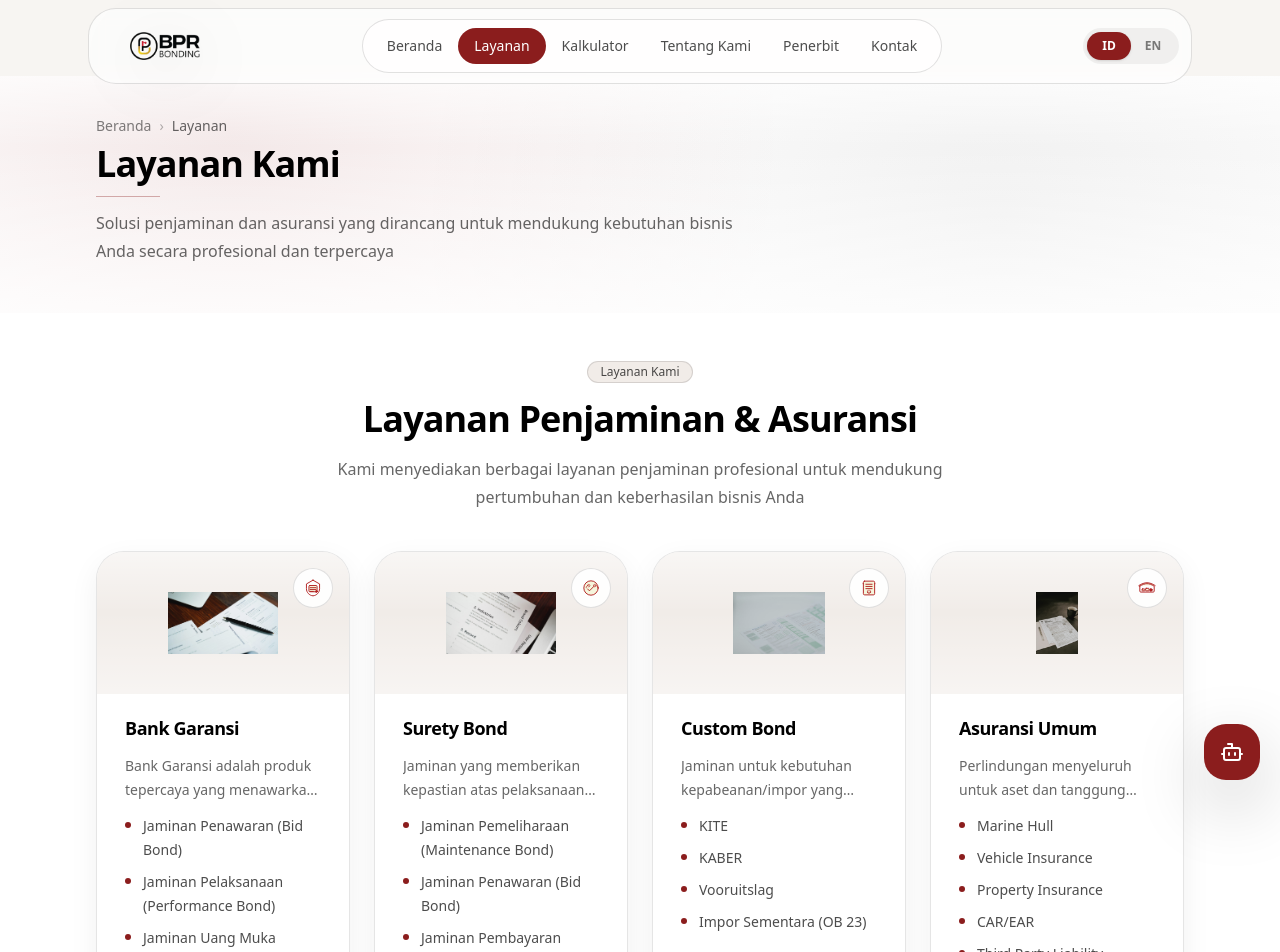
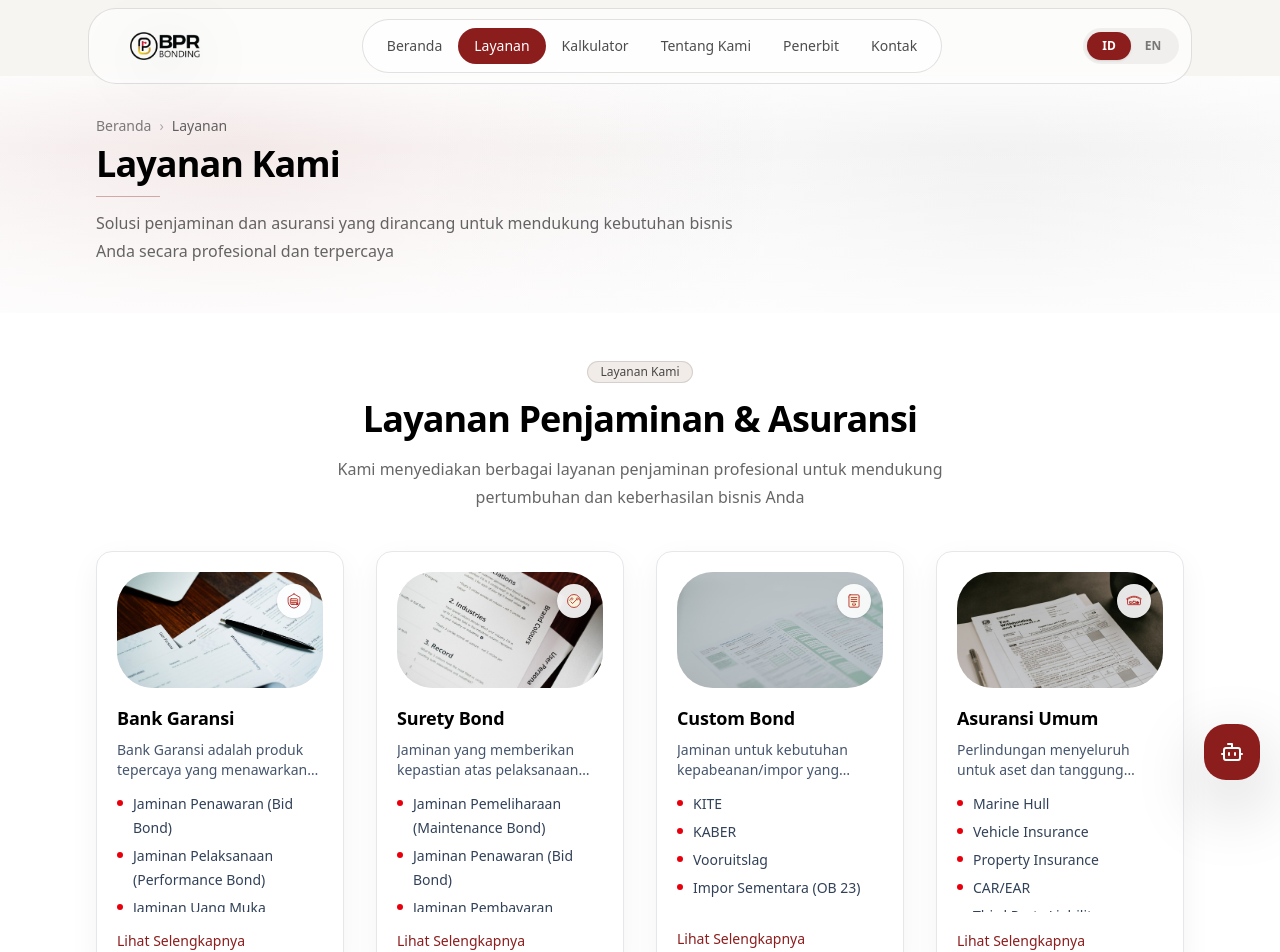
Before and after one commit to DaffaFauzi/websitebpr, a Next.js app: page /services in a window 1280 px wide. Shown: the top 952 px of the page. Built offline with nearby package versions, Linux system fonts and the light colour scheme.

Commit message:
UI refinements: services, issuer logos, branches scroll

```diff
--- a/app/components/EntityLogo.tsx
+++ b/app/components/EntityLogo.tsx
@@ -19,7 +19,7 @@ export default function EntityLogo({
   meta: LogoMeta;
   size?: 48 | 128 | 256 | 512;
   className?: string;
-  rounded?: "lg" | "xl" | "2xl";
+  rounded?: "none" | "lg" | "xl" | "2xl";
 }) {
   const [broken, setBroken] = useState(false);
   const srcs = useMemo(() => getPreferredLogoSources(meta, size), [meta, size]);
@@ -28,7 +28,13 @@ export default function EntityLogo({
   const svg = srcs.find((x) => x.endsWith(".svg"));
   const fallback = svg ?? png ?? webp ?? srcs[0];
   const r =
-    rounded === "lg" ? "rounded-lg" : rounded === "2xl" ? "rounded-2xl" : "rounded-xl";
+    rounded === "none"
+      ? ""
+      : rounded === "lg"
+        ? "rounded-lg"
+        : rounded === "2xl"
+          ? "rounded-2xl"
+          : "rounded-xl";
 
   if (meta.assetStatus !== "available" || broken) {
     return (
@@ -50,7 +56,7 @@ export default function EntityLogo({
   }
 
   return (
-    <picture className={`block h-full w-full overflow-hidden ${className ?? ""}`}>
+    <picture className={`block h-full w-full ${r ? "overflow-hidden" : ""} ${className ?? ""}`}>
       {webp ? <source srcSet={webp} type="image/webp" /> : null}
       {png ? <source srcSet={png} type="image/png" /> : null}
       <img
--- a/app/pages/about.tsx
+++ b/app/pages/about.tsx
@@ -20,7 +20,7 @@ export default function AboutPage() {
   const org = {
     director: {
       title: t("aboutPage.orgRoles.director"),
-      name: "Chrisnia Nutbaiti",
+      name: "Chrisnia Nurbaiti",
     },
     ops: {
       title: t("aboutPage.orgRoles.opsManager"),
@@ -134,7 +134,11 @@ export default function AboutPage() {
                   </div>
                   <button
                     type="button"
-                    onClick={() => document.getElementById('about-branches')?.scrollIntoView({ behavior: 'smooth' })}
+                    onClick={() =>
+                      document
+                        .getElementById("branches")
+                        ?.scrollIntoView({ behavior: "smooth", block: "start" })
+                    }
                     className="flex items-center gap-3 rounded-full border border-[var(--brand-border)] bg-white px-4 py-2 shadow-sm transition-colors hover:bg-black/5 text-left"
                   >
                     <div className="flex h-10 w-10 items-center justify-center rounded-full bg-[var(--brand-soft)] text-[var(--brand-brown)] transition-colors">
@@ -306,7 +310,7 @@ export default function AboutPage() {
         </Section>
 
         {/* Kantor Cabang Section */}
-        <Section className="pt-0">
+        <Section id="branches" className="scroll-mt-[100px] pt-0">
           <Container>
             <motion.div
               initial={{ opacity: 0, y: 20 }}
@@ -366,7 +370,9 @@ export default function AboutPage() {
                           type="button"
                           onClick={() => {
                             setShowAllBranches(false);
-                            document.getElementById('about-branches')?.scrollIntoView({ behavior: 'smooth' });
+                            document
+                              .getElementById("branches")
+                              ?.scrollIntoView({ behavior: "smooth", block: "start" });
                           }}
                           className="inline-flex h-11 items-center rounded-full border border-[var(--brand-border)] bg-white px-6 text-sm font-semibold text-black/70 shadow-sm transition-colors hover:text-black hover:bg-black/5"
                         >
--- a/app/pages/services.tsx
+++ b/app/pages/services.tsx
@@ -2,13 +2,14 @@
 
 import Link from "next/link";
 import Image from "next/image";
+import { motion } from "framer-motion";
 
 import Footer from "@/app/components/Footer";
 import Navbar from "@/app/components/Navbar";
 import { PageHero } from "@/app/components/ui/page-hero";
 import { Badge } from "@/app/components/ui/badge";
 import { Button } from "@/app/components/ui/button";
-import { Card, CardContent } from "@/app/components/ui/card";
+import { Card } from "@/app/components/ui/card";
 import { Container, Section } from "@/app/components/ui/section";
 import { useI18n } from "@/app/i18n/I18nProvider";
 
@@ -61,8 +62,8 @@ export default function ServicesPage() {
               </p>
             </div>
 
-            <div className="mt-8 grid gap-6 lg:mt-10 sm:grid-cols-2 lg:grid-cols-4">
-              {serviceMeta.map((s) => {
+            <div className="mt-8 grid grid-cols-1 items-stretch gap-6 sm:grid-cols-2 lg:mt-10 lg:grid-cols-4 lg:gap-8">
+              {serviceMeta.map((s, index) => {
                 const data = t(`servicesPage.list.${s.key}`) as unknown as {
                   title: string;
                   desc: string;
@@ -70,45 +71,63 @@ export default function ServicesPage() {
                 };
 
                 return (
-                  <Card
+                  <motion.div
                     key={s.key}
-                    className="group overflow-hidden transition-[box-shadow,border-color] duration-200 hover:border-black/20 hover:shadow-[var(--shadow-float)]"
+                    initial={{ opacity: 0, y: 20 }}
+                    whileInView={{ opacity: 1, y: 0 }}
+                    viewport={{ once: true, amount: 0.3 }}
+                    transition={{ delay: index * 0.1 }}
                   >
-                    <div className="relative aspect-[16/9] bg-[var(--brand-soft)]">
-                      <div className="absolute inset-0 bg-[linear-gradient(180deg,rgba(255,255,255,0.55),transparent_42%,rgba(255,255,255,0.45))]" />
-                      <div className="absolute inset-0 p-8 sm:p-10">
-                        <div className="relative h-full w-full">
+                    <Card className="h-full max-h-[420px] overflow-hidden rounded-2xl border border-gray-200 bg-white p-5 shadow-[0_10px_30px_rgba(0,0,0,0.05)] transition-all duration-300 ease-[cubic-bezier(0.4,0,0.2,1)] hover:-translate-y-1 hover:shadow-[0_20px_50px_rgba(0,0,0,0.12)] flex flex-col justify-between">
+                      <div>
+                        <div className="relative mb-4 aspect-[16/9] w-full overflow-hidden rounded-xl bg-[var(--brand-soft)]">
                           <Image
                             alt={data.title}
                             src={s.imageSrc}
                             fill
                             sizes="(min-width: 1024px) 520px, (min-width: 768px) 50vw, 100vw"
-                            className="object-contain opacity-95"
+                            className="h-full w-full object-cover"
+                          />
+                          <div className="absolute right-3 top-3 rounded-full bg-white/90 p-2 shadow backdrop-blur">
+                            <Image
+                              alt={data.title}
+                              src={s.iconSrc}
+                              width={18}
+                              height={18}
+                              className="h-[18px] w-[18px]"
                             />
                           </div>
                         </div>
-                      <div className="absolute right-4 top-4 flex h-10 w-10 items-center justify-center rounded-[var(--radius-md)] border border-[var(--brand-border)] bg-[color-mix(in_oklab,var(--brand-surface),transparent_10%)]">
-                        <Image alt={data.title} src={s.iconSrc} width={20} height={20} />
-                      </div>
-                    </div>
 
-                    <CardContent className="space-y-3">
-                      <div className="text-lg font-semibold tracking-tight text-black">
+                        <div className="text-lg font-semibold tracking-[-0.01em] text-black mb-2">
                           {data.title}
                         </div>
-                      <p className="text-sm leading-6 text-black/60 line-clamp-2">
+                        <p className="text-sm text-slate-600 mb-3 line-clamp-2">
                           {data.desc}
                         </p>
-                      <ul className="space-y-2 text-sm text-black/70">
+
+                        <ul className="max-h-[120px] overflow-y-auto pr-2 text-sm text-slate-700 space-y-1">
                           {data.items.map((b) => (
-                          <li key={b} className="flex items-start gap-3">
-                            <span className="mt-2 h-1.5 w-1.5 flex-none rounded-full bg-[var(--brand-brown)]" />
+                            <li
+                              key={b}
+                              className="relative pl-4 before:absolute before:left-0 before:top-2 before:h-1.5 before:w-1.5 before:rounded-full before:bg-red-600"
+                            >
                               <span className="leading-6">{b}</span>
                             </li>
                           ))}
                         </ul>
-                    </CardContent>
+                      </div>
+
+                      <div className="pt-4">
+                        <Link
+                          href="/contact"
+                          className="inline-flex items-center text-sm font-medium text-[var(--brand-brown)]"
+                        >
+                          {t("homeServices.explore")}
+                        </Link>
+                      </div>
                     </Card>
+                  </motion.div>
                 );
               })}
             </div>
```
Also changed, not shown: app/pages/issuer.tsx (+42 -7 lines), 1 other file (tests, documents, lock files or other folders). Lines whose indentation alone changed are shown as unchanged.
